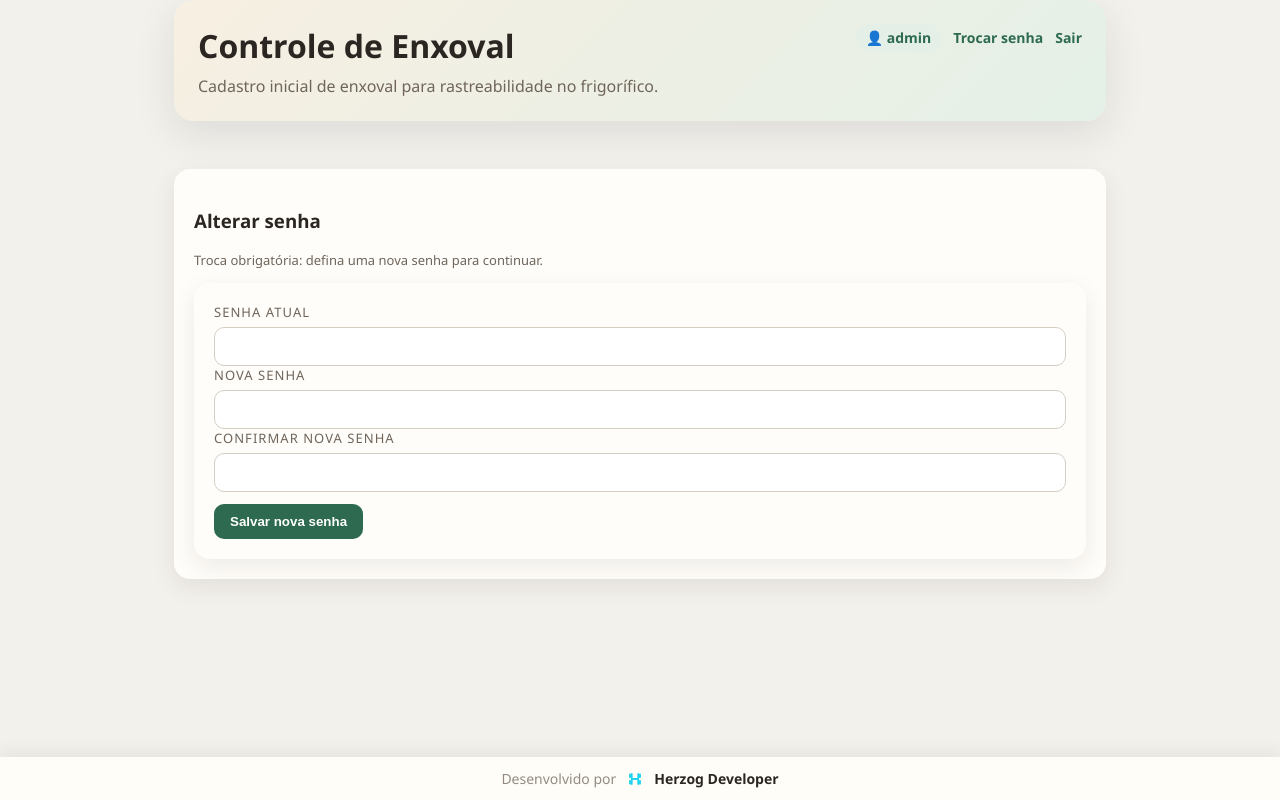
After one commit to douglasherzog/controle-de-enxoval, a Flask app: page /minha-senha in a window 1280 px wide. The commit adds this page. Run offline with Flask 3, Linux system fonts and the light colour scheme; a user stored in the database is signed in.

Commit message:
Implementa autenticação, gestão de usuários e políticas de senha

```diff
--- a/app/routes.py
+++ b/app/routes.py
@@ -6,6 +6,7 @@ from io import StringIO
 
 import qrcode
 from flask import Blueprint, jsonify, redirect, render_template, request, send_file, url_for
+from flask_login import current_user, login_required, login_user, logout_user
 from openpyxl import Workbook
 from openpyxl.styles import Font, PatternFill
 from reportlab.lib import colors
@@ -23,6 +24,7 @@ from .models import (
     Setor,
     Tamanho,
     TipoPeca,
+    User,
     db,
 )
 
@@ -70,6 +72,34 @@ def _obter_configuracao() -> Configuracao:
         db.session.add(config)
         db.session.commit()
     return config
+
+
+def _exigir_admin() -> bool:
+    return bool(current_user.is_authenticated and current_user.is_admin)
+
+
+def _validar_senha(senha: str) -> str | None:
+    if len(senha) < 8:
+        return "A senha deve ter pelo menos 8 caracteres."
+    if not any(char.isdigit() for char in senha):
+        return "A senha deve conter ao menos um número."
+    return None
+
+
+@main_bp.before_app_request
+def _forcar_troca_senha():
+    if not current_user.is_authenticated:
+        return None
+    if not getattr(current_user, "must_change_password", False):
+        return None
+
+    endpoint = request.endpoint or ""
+    if endpoint.startswith("main.login") or endpoint.startswith("main.logout"):
+        return None
+    if endpoint.startswith("main.alterar_senha") or endpoint.startswith("static"):
+        return None
+
+    return redirect(url_for("main.alterar_senha"))
 
 
 def _criar_item(
@@ -108,7 +138,85 @@ def _criar_item(
     )
 
 
+@main_bp.route("/login", methods=["GET", "POST"])
+def login():
+    if current_user.is_authenticated:
+        return redirect(url_for("main.index"))
+
+    erro = None
+    admin_user = User.query.filter_by(username="admin").first()
+    mostrar_hint_admin = bool(admin_user and admin_user.must_change_password)
+    if request.method == "POST":
+        username = (request.form.get("username") or "").strip()
+        senha = (request.form.get("password") or "").strip()
+        usuario = User.query.filter_by(username=username).first()
+        if usuario and usuario.check_password(senha):
+            login_user(usuario)
+            if usuario.must_change_password:
+                return redirect(url_for("main.alterar_senha"))
+            destino = (
+                request.form.get("next")
+                or request.args.get("next")
+                or url_for("main.index")
+            )
+            return redirect(destino)
+        erro = "Usuário ou senha inválidos."
+
+    return render_template(
+        "login.html",
+        erro=erro,
+        mostrar_hint_admin=mostrar_hint_admin,
+    )
+
+
+@main_bp.route("/esqueci-senha")
+def esqueci_senha():
+    return render_template("esqueci_senha.html")
+
+
+@main_bp.route("/logout")
+@login_required
+def logout():
+    logout_user()
+    return redirect(url_for("main.login"))
+
+
+@main_bp.route("/minha-senha", methods=["GET", "POST"])
+@login_required
+def alterar_senha():
+    erro = None
+    sucesso = None
+    if request.method == "POST":
+        senha_atual = (request.form.get("senha_atual") or "").strip()
+        nova_senha = (request.form.get("nova_senha") or "").strip()
+        confirmar = (request.form.get("confirmar") or "").strip()
+        if not current_user.check_password(senha_atual):
+            erro = "Senha atual incorreta."
+        elif not nova_senha:
+            erro = "Informe a nova senha."
+        elif nova_senha != confirmar:
+            erro = "Confirmação diferente da nova senha."
+        else:
+            erro_validacao = _validar_senha(nova_senha)
+            if erro_validacao:
+                erro = erro_validacao
+            else:
+                current_user.set_password(nova_senha)
+                current_user.must_change_password = False
+                db.session.add(current_user)
+                db.session.commit()
+                sucesso = "Senha atualizada com sucesso."
+
+    return render_template(
+        "alterar_senha.html",
+        erro=erro,
+        sucesso=sucesso,
+        precisa_trocar=current_user.must_change_password,
+    )
+
+
 @main_bp.route("/", methods=["GET", "POST"])
+@login_required
 def index():
     if request.method == "POST":
         nome = (request.form.get("nome") or "").strip()
@@ -453,6 +561,7 @@ def _montar_dashboard_context() -> dict:
 
 
 @main_bp.route("/dashboard")
+@login_required
 def dashboard():
     """Página com gráficos e indicadores do enxoval."""
     contexto = _montar_dashboard_context()
@@ -460,6 +569,7 @@ def dashboard():
 
 
 @main_bp.route("/status")
+@login_required
 def status():
     """Página simples de status do sistema."""
     version = os.getenv("APP_VERSION", "dev")
@@ -482,6 +592,7 @@ def status():
 
 
 @main_bp.route("/revisao", methods=["GET", "POST"])
+@login_required
 def revisao():
     """Tela de revisão rápida do enxoval."""
     config = _obter_configuracao()
@@ -576,6 +687,7 @@ def revisao():
 
 
 @main_bp.route("/revisao/scan", methods=["GET", "POST"])
+@login_required
 def revisao_scan():
     """Leitura por QR Code para revisão rápida."""
     if request.method == "GET":
@@ -631,6 +743,7 @@ def revisao_scan():
 
 
 @main_bp.route("/revisoes/relatorio")
+@login_required
 def relatorio_revisoes():
     """Relatório simples de revisões por período."""
     try:
@@ -666,6 +779,7 @@ def relatorio_revisoes():
 
 
 @main_bp.route("/item/<int:item_id>")
+@login_required
 def item_detalhe(item_id: int):
     item = db.session.get(EnxovalItem, item_id)
     if not item:
@@ -697,6 +811,7 @@ def item_detalhe(item_id: int):
 
 
 @main_bp.route("/item/<int:item_id>/editar", methods=["GET", "POST"])
+@login_required
 def editar_item(item_id: int):
     """Edita uma peça existente."""
     item = db.session.get(EnxovalItem, item_id)
@@ -738,6 +853,7 @@ def editar_item(item_id: int):
 
 
 @main_bp.route("/colaboradores/<int:colaborador_id>/editar", methods=["GET", "POST"])
+@login_required
 def editar_colaborador(colaborador_id: int):
     """Edita um colaborador existente."""
     colaborador = db.session.get(Colaborador, colaborador_id)
@@ -756,6 +872,7 @@ def editar_colaborador(colaborador_id: int):
 
 
 @main_bp.route("/setores/<int:setor_id>/editar", methods=["GET", "POST"])
+@login_required
 def editar_setor(setor_id: int):
     """Edita um setor existente."""
     setor = db.session.get(Setor, setor_id)
@@ -773,6 +890,7 @@ def editar_setor(setor_id: int):
 
 
 @main_bp.route("/tipos-peca/<int:tipo_id>/editar", methods=["GET", "POST"])
+@login_required
 def editar_tipo_peca(tipo_id: int):
     """Edita um tipo de peça existente."""
     tipo = db.session.get(TipoPeca, tipo_id)
@@ -790,6 +908,7 @@ def editar_tipo_peca(tipo_id: int):
 
 
 @main_bp.route("/importar", methods=["POST"])
+@login_required
 def importar_csv():
     """Importa dados de CSV."""
     arquivo = request.files.get("arquivo")
@@ -961,6 +1080,7 @@ def criar_colaborador():
 
 
 @main_bp.route("/colaboradores/<int:colaborador_id>/inativar", methods=["POST"])
+@login_required
 def inativar_colaborador(colaborador_id: int):
     colaborador = db.session.get(Colaborador, colaborador_id)
     if colaborador:
@@ -971,6 +1091,7 @@ def inativar_colaborador(colaborador_id: int):
 
 
 @main_bp.route("/relatorio/<periodo>")
+@login_required
 def relatorio_status(periodo: str):
     """Gera relatório de status (diario, semanal, mensal)."""
     from datetime import timedelta
@@ -1111,6 +1232,7 @@ def seed_tipos_peca():
 
 
 @main_bp.route("/qrcode/<int:item_id>")
+@login_required
 def gerar_qrcode(item_id: int):
     """Gera QR code para uma peça específica."""
     item = db.session.get(EnxovalItem, item_id)
@@ -1148,6 +1270,7 @@ def gerar_qrcode(item_id: int):
 
 
 @main_bp.route("/etiqueta/<int:item_id>")
+@login_required
 def etiqueta_item(item_id: int):
     """Mostra página de etiqueta para impressão."""
     item = db.session.get(EnxovalItem, item_id)
@@ -1158,6 +1281,7 @@ def etiqueta_item(item_id: int):
 
 
 @main_bp.route("/relatorio/<periodo>/pdf")
+@login_required
 def relatorio_pdf(periodo: str):
     """Gera relatório em PDF."""
     from io import BytesIO
@@ -1240,6 +1364,7 @@ def relatorio_pdf(periodo: str):
 
 
 @main_bp.route("/relatorio/<periodo>/excel")
+@login_required
 def relatorio_excel(periodo: str):
     """Gera relatório em Excel."""
     from io import BytesIO
@@ -1405,22 +1530,26 @@ def seed_tamanhos():
 
 # Admin management routes
 @main_bp.route("/gerenciar")
+@login_required
 def gerenciar():
     """Página principal de gerenciamento de cadastros."""
     colaboradores_ativos = Colaborador.query.filter_by(ativo=True).all()
     setores_ativos = Setor.query.filter_by(ativo=True).all()
     tipos_peca_ativos = TipoPeca.query.filter_by(ativo=True).all()
     tamanhos_ativos = Tamanho.query.filter_by(ativo=True).all()
+    usuarios = User.query.order_by(User.username.asc()).all()
     return render_template(
         "gerenciar.html",
         colaboradores_ativos=colaboradores_ativos,
         setores_ativos=setores_ativos,
         tipos_peca_ativos=tipos_peca_ativos,
         tamanhos_ativos=tamanhos_ativos,
+        usuarios=usuarios,
     )
 
 
 @main_bp.route("/gerenciar/colaboradores")
+@login_required
 def gerenciar_colaboradores():
     """Página de gerenciamento de colaboradores."""
     colaboradores = Colaborador.query.order_by(Colaborador.nome.asc()).all()
@@ -1428,6 +1557,7 @@ def gerenciar_colaboradores():
 
 
 @main_bp.route("/gerenciar/setores")
+@login_required
 def gerenciar_setores():
     """Página de gerenciamento de setores."""
     setores = Setor.query.order_by(Setor.nome.asc()).all()
@@ -1435,6 +1565,7 @@ def gerenciar_setores():
 
 
 @main_bp.route("/gerenciar/tipos")
+@login_required
 def gerenciar_tipos_peca():
     """Página de gerenciamento de tipos de peça."""
     tipos = TipoPeca.query.order_by(TipoPeca.nome.asc()).all()
@@ -1442,7 +1573,75 @@ def gerenciar_tipos_peca():
 
 
 @main_bp.route("/gerenciar/tamanhos")
+@login_required
 def gerenciar_tamanhos():
     """Página de gerenciamento de tamanhos."""
     tamanhos = Tamanho.query.order_by(Tamanho.nome.asc()).all()
     return render_template("gerenciar_tamanhos.html", tamanhos=tamanhos)
+
+
+@main_bp.route("/gerenciar/usuarios", methods=["GET", "POST"])
+@login_required
+def gerenciar_usuarios():
+    if not _exigir_admin():
+        return redirect(url_for("main.index"))
+
+    erro = None
+    sucesso = None
+    if request.method == "POST":
+        acao = request.form.get("acao")
+        if acao == "criar":
+            username = (request.form.get("username") or "").strip()
+            senha = (request.form.get("password") or "").strip()
+            is_admin = request.form.get("is_admin") == "on"
+            if not username or not senha:
+                erro = "Informe usuário e senha."
+            elif User.query.filter_by(username=username).first():
+                erro = "Já existe um usuário com este nome."
+            else:
+                erro_validacao = _validar_senha(senha)
+                if erro_validacao:
+                    erro = erro_validacao
+                else:
+                    novo = User(username=username, is_admin=is_admin)
+                    novo.set_password(senha)
+                    db.session.add(novo)
+                    db.session.commit()
+                    sucesso = "Usuário criado com sucesso."
+        elif acao == "senha":
+            user_id = request.form.get("user_id")
+            nova_senha = (request.form.get("new_password") or "").strip()
+            usuario = db.session.get(User, user_id)
+            if usuario and nova_senha:
+                erro_validacao = _validar_senha(nova_senha)
+                if erro_validacao:
+                    erro = erro_validacao
+                else:
+                    usuario.set_password(nova_senha)
+                    usuario.must_change_password = True
+                    db.session.add(usuario)
+                    db.session.commit()
+                    sucesso = "Senha atualizada."
+            else:
+                erro = "Informe a nova senha."
+        elif acao == "admin":
+            user_id = request.form.get("user_id")
+            usuario = db.session.get(User, user_id)
+            if usuario and usuario.id != current_user.id:
+                if usuario.is_admin and User.query.filter_by(is_admin=True).count() <= 1:
+                    erro = "É necessário manter ao menos um administrador."
+                else:
+                    usuario.is_admin = not usuario.is_admin
+                    db.session.add(usuario)
+                    db.session.commit()
+                    sucesso = "Permissão atualizada."
+            else:
+                erro = "Não é possível alterar seu próprio perfil aqui."
+
+    usuarios = User.query.order_by(User.username.asc()).all()
+    return render_template(
+        "gerenciar_usuarios.html",
+        usuarios=usuarios,
+        erro=erro,
+        sucesso=sucesso,
+    )
--- /dev/null
+++ b/app/templates/alterar_senha.html
@@ -0,0 +1,31 @@
+{% extends 'base.html' %}
+
+{% block title %}Alterar Senha - Controle de Enxoval{% endblock %}
+
+{% block content %}
+  <div class="grid">
+    <section class="card span-full">
+      <h3>Alterar senha</h3>
+      {% if precisa_trocar %}
+        <p class="helper error-text">Troca obrigatória: defina uma nova senha para continuar.</p>
+      {% else %}
+        <p class="helper">Atualize sua senha sempre que necessário.</p>
+      {% endif %}
+      {% if erro %}
+        <p class="helper error-text">{{ erro }}</p>
+      {% endif %}
+      {% if sucesso %}
+        <p class="helper">✅ {{ sucesso }}</p>
+      {% endif %}
+      <form method="post">
+        <label for="senha_atual">Senha atual</label>
+        <input id="senha_atual" name="senha_atual" type="password" required>
+        <label for="nova_senha">Nova senha</label>
+        <input id="nova_senha" name="nova_senha" type="password" required>
+        <label for="confirmar">Confirmar nova senha</label>
+        <input id="confirmar" name="confirmar" type="password" required>
+        <button type="submit">Salvar nova senha</button>
+      </form>
+    </section>
+  </div>
+{% endblock %}
--- a/app/templates/base.html
+++ b/app/templates/base.html
@@ -35,6 +35,29 @@
         border-radius: 20px;
         padding: 24px;
         box-shadow: 0 12px 40px rgba(33, 31, 28, 0.1);
+      }
+      .hero-top {
+        display: flex;
+        justify-content: space-between;
+        align-items: flex-start;
+        gap: 16px;
+        flex-wrap: wrap;
+      }
+      .auth-links {
+        display: flex;
+        gap: 12px;
+        align-items: center;
+        font-size: 14px;
+      }
+      .auth-links .user-pill {
+        background: #e4f0e7;
+        color: var(--accent);
+        padding: 4px 10px;
+        border-radius: 999px;
+        font-weight: 600;
+      }
+      .error-text {
+        color: #b91c1c;
       }
       h1 {
         margin: 0 0 8px;
@@ -661,8 +684,21 @@
   <body>
     <header class="container">
       <div class="hero">
-        <h1>Controle de Enxoval</h1>
-        <p>Cadastro inicial de enxoval para rastreabilidade no frigorífico.</p>
+        <div class="hero-top">
+          <div>
+            <h1>Controle de Enxoval</h1>
+            <p>Cadastro inicial de enxoval para rastreabilidade no frigorífico.</p>
+          </div>
+          <div class="auth-links">
+            {% if current_user.is_authenticated %}
+              <span class="user-pill">👤 {{ current_user.username }}</span>
+              <a class="back-link" href="{{ url_for('main.alterar_senha') }}">Trocar senha</a>
+              <a class="back-link" href="{{ url_for('main.logout') }}">Sair</a>
+            {% else %}
+              <a class="back-link" href="{{ url_for('main.login') }}">Entrar</a>
+            {% endif %}
+          </div>
+        </div>
       </div>
     </header>
     <main class="container">
--- a/requirements.txt
+++ b/requirements.txt
@@ -1,4 +1,5 @@
 Flask==3.0.2
+Flask-Login==0.6.3
 Flask-SQLAlchemy==3.1.1
 psycopg[binary]==3.1.18
 coverage==7.6.1
```
Also changed, not shown: app/__init__.py (+26 -1 lines), app/models.py (+19 -0 lines), app/templates/esqueci_senha.html (added, +20 -0 lines), app/templates/gerenciar.html (+9 -0 lines), app/templates/gerenciar_usuarios.html (added, +106 -0 lines), app/templates/login.html (added, +28 -0 lines).
